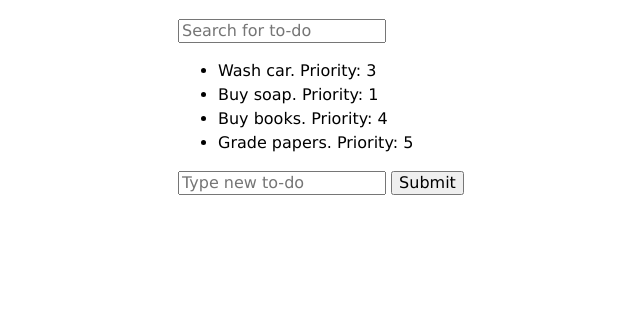
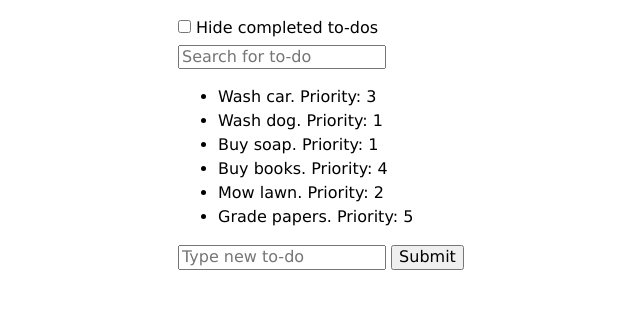
Before and after one commit to macloo/js-bootcamp, a website: page todo-app/index.html in a window 1280 px wide. Shown: the part 93-402 px from the top of the page, without its empty margins (62-702 px from the left). Drawn offline with Linux system fonts and the light colour scheme.

Commit message:
lesson 59 complete
Add stand-alone checkbox outside any form; use it to filter results displayed in page

```diff
--- a/todo-app/index.html
+++ b/todo-app/index.html
@@ -11,6 +11,10 @@
     <section id="wrapper">
 
         <h1>My To-Do App</h1>
+
+		<label>
+			<input type="checkbox" id="hide-completed"> Hide completed to-dos
+		</label>
 
 		<input id="search" type="text" placeholder="Search for to-do">
 
--- a/todo-app/main.css
+++ b/todo-app/main.css
@@ -14,3 +14,7 @@ body {
 li {
     line-height: 1.5em;
 }
+label {
+    display: block;
+    padding-bottom: 0.5em;
+}
--- a/todo-app/todo-app.js
+++ b/todo-app/todo-app.js
@@ -1,5 +1,3 @@
-// add form
-
 // an array of objects
 const todo = [{
         task: 'Wash car',
@@ -30,16 +28,25 @@ const todo = [{
 // an object containing various filters
 const filters = {
     searchText: '',
+    hideCompleted: false
 }
 
 // main function
 function writeTodos(filters, todo) {
-    // retrieve only not-completed todo items
-    const incompleteTodos = todo.filter(function (item) {
-        return !item.completed;
+    // retrieve all or only not-completed todo items based on filters value
+    // this is changed for this version, in which checkbox was added
+    // see event handler for '#hide-completed'
+    const visibleTodos = todo.filter(function (item) {
+        // if hideCompleted is true, return only items NOT completed
+        if (filters.hideCompleted) {
+            return !item.completed;
+        // otherwise, return all items - not hiding any
+        } else {
+            return item;
+        }
     });
     // get all todo items that match the searchText filter (which will change)
-    const filteredTodos = incompleteTodos.filter(function (item) {
+    const filteredTodos = visibleTodos.filter(function (item) {
         return item.task
                    .toLowerCase()
                    .includes( filters.searchText.toLowerCase() );
@@ -64,12 +71,14 @@ function writeTodos(filters, todo) {
 writeTodos(filters, todo);
 
 // event listeners
+
 document.querySelector('#search').addEventListener('input', function(e) {
     // change value of a property in the filters object
     // e.target is the input-text field
     filters.searchText = e.target.value;
     writeTodos(filters, todo);
 });
+
 // write a new task and add it to array
 document.querySelector('#todo-form').addEventListener('submit', function(e) {
     e.preventDefault();
@@ -80,3 +89,10 @@ document.querySelector('#todo-form').addEventListener('submit', function(e) {
     e.target.elements.newTodo.value = '';
     writeTodos(filters, todo);
 });
+
+// checkbox to hide or show completed items
+document.querySelector('#hide-completed').addEventListener('change', function(e) {
+    // console.log(e.target.checked);
+    filters.hideCompleted = e.target.checked;
+    writeTodos(filters, todo);
+});
```
